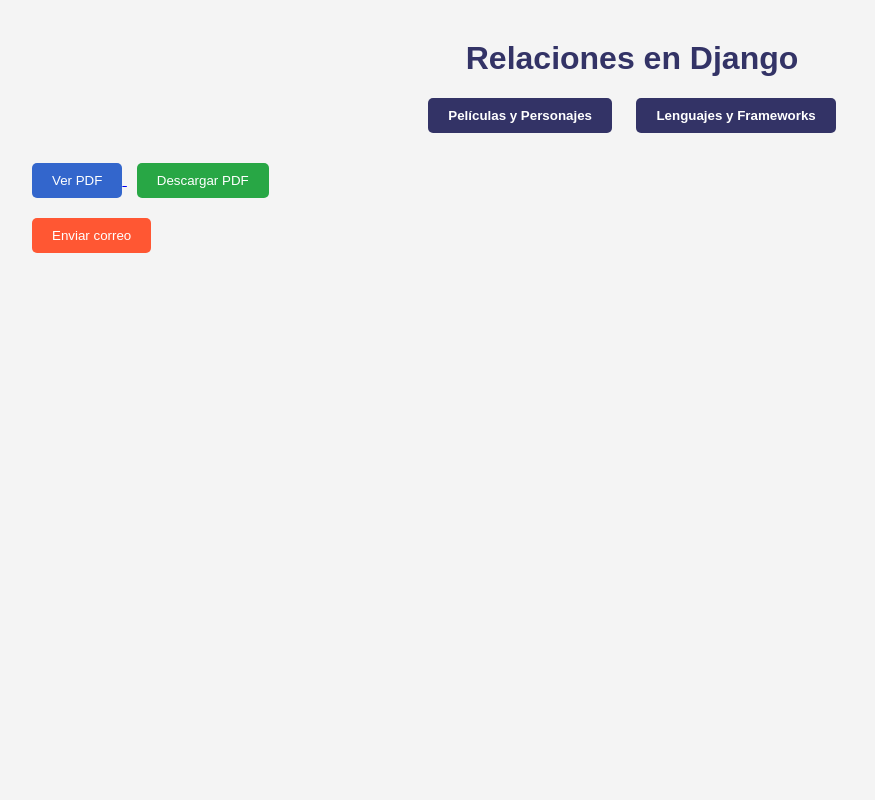
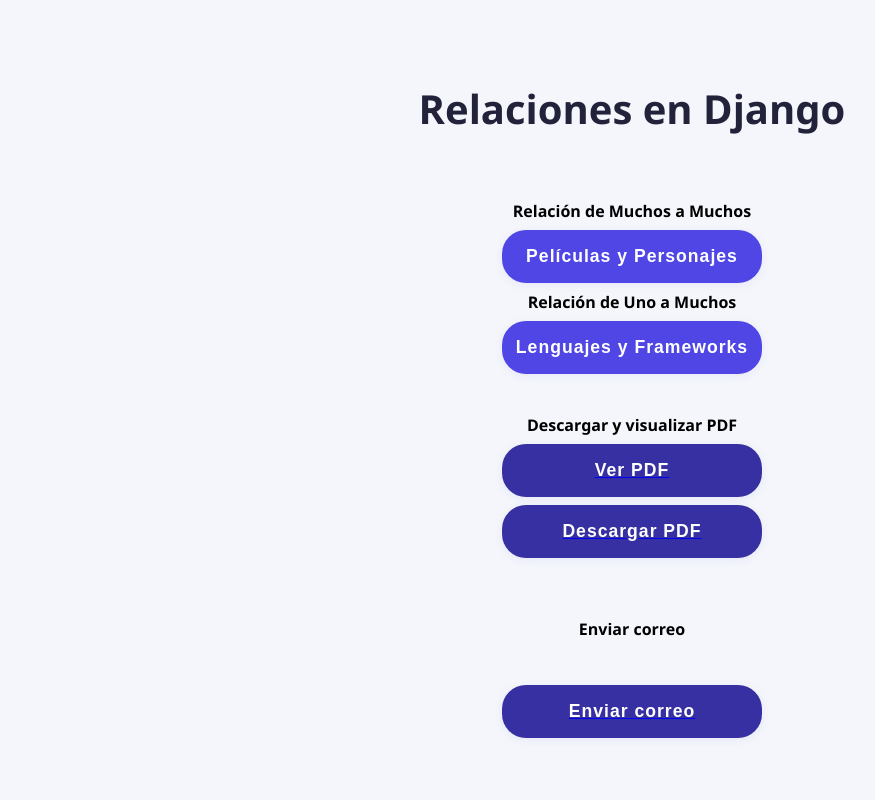
Before and after one commit to romich1307/PWEB2-LAB_A, a Django app: page / in a window 1280 px wide. Shown: the whole page, without its empty margins (8-883 px from the left). Run offline with Django 5.2, Linux system fonts and the light colour scheme; data comes from the database, SQL or seed files in the repository.

Commit message:
mejorando el diseño de la página de envío de correo y actualizando estilos en el index principal

```diff
--- a/LAB8/proyecto_relaciones/templates/index.html
+++ b/LAB8/proyecto_relaciones/templates/index.html
@@ -4,22 +4,60 @@
     <meta charset="UTF-8">
     <title>Relaciones en Django</title>
     <style>
-        body { font-family: Arial, sans-serif; margin: 40px; background-color: #f4f4f4; }
-        h1 { color: #333366; text-align: center; }
-        .menu { text-align: center; margin-bottom: 30px; }
-        .menu button {
-            margin: 0 10px;
-            padding: 10px 20px;
-            background-color: #333366;
-            color: white;
+        /* Estilos generales */
+        body {
+            min-height: 100vh;
+            display: flex;
+            align-items: center;
+            justify-content: center;
+            background: #f4f6fb;
+            font-family: 'Segoe UI', Arial, sans-serif;
+            margin: 0;
+        }
+
+        /* Contenedor principal */
+        .center-container {
+            display: flex;
+            flex-direction: column;
+            align-items: center;
+            gap: 2rem;
+        }
+
+        /* Título centrado */
+        .center-container h1 {
+            text-align: center;
+            font-size: 2.5rem;
+            color: #22223b;
+            margin-bottom: 2rem;
+            font-weight: 700;
+        }
+
+        /* Botones uniformes */
+        .chevere-btn {
+            width: 260px;
+            padding: 1rem 0;
+            margin: 0.5rem 0;
+            background: #4f46e5;
+            color: #fff;
             border: none;
-            border-radius: 5px;
-            font-weight: bold;
+            border-radius: 1.5rem;
+            font-size: 1.1rem;
+            font-weight: 600;
+            box-shadow: 0 2px 8px rgba(79, 70, 229, 0.08);
+            transition: background 0.2s, transform 0.15s;
             cursor: pointer;
+            text-align: center;
+            text-decoration: none;
+            letter-spacing: 1px;
+            display: block;
         }
-        .menu button:hover {
-            background-color: #5555aa;
+
+        .chevere-btn:hover {
+            background: #3730a3;
+            transform: translateY(-2px) scale(1.03);
         }
+
+        /* Secciones */
         .section {
             background-color: #fff;
             padding: 20px;
@@ -29,6 +67,7 @@
             max-width: 800px;
             display: none;
         }
+
         h2 { color: #555; }
         ul { list-style-type: none; padding-left: 0; }
         li { margin-bottom: 10px; }
@@ -43,11 +82,14 @@
 </head>
 <body>
 
+<div class="center-container">
     <h1>Relaciones en Django</h1>
 
     <div class="menu">
-    <button onclick="mostrarSeccion('peliculas')"> Películas y Personajes</button>
-    <button onclick="mostrarSeccion('lenguajes')"> Lenguajes y Frameworks</button>
+        <div style="text-align:center; font-weight:600; margin-bottom:0.3rem;">Relación de Muchos a Muchos</div>
+        <button class="chevere-btn" onclick="mostrarSeccion('peliculas')"> Películas y Personajes</button>
+        <div style="text-align:center; font-weight:600; margin-bottom:0.3rem;">Relación de Uno a Muchos</div>
+        <button class="chevere-btn" onclick="mostrarSeccion('lenguajes')"> Lenguajes y Frameworks</button>
     </div>
 
     <div id="peliculas" class="section">
@@ -79,25 +121,25 @@
     </div>
 
     <div style="margin-bottom: 20px;">
+        <div style="text-align:center; font-weight:600; margin-bottom:0.3rem;">Descargar y visualizar PDF</div>
         <a href="{% url 'generate-pdf' %}" target="_blank">
-        <button style="padding: 10px 20px; background-color: #3366cc; color: white; border: none; border-radius: 5px; cursor: pointer;">
+            <button class="chevere-btn" style="background-color: #3730a3">
                 Ver PDF
             </button>
         </a>
         <a href="{% url 'generate-pdf' %}?download=1">
-        <button style="padding: 10px 20px; background-color: #28a745; color: white; border: none; border-radius: 5px; cursor: pointer; margin-left: 10px;">
+            <button class="chevere-btn" style="background-color: #3730a3">
                 Descargar PDF
             </button>
         </a>
     </div>
+    <div style="text-align:center; font-weight:600; margin-bottom:0.3rem;">Enviar correo</div>
     <a href="{% url 'send-email' %}">
-    <button style="padding: 10px 20px; background-color: #ff5733; color: white; border: none; border-radius: 5px; cursor: pointer;">
+        <button class="chevere-btn" style="background-color: #3730a3;">
             Enviar correo
         </button>
     </a>
-
-
-
+</div>
 
 </body>
 </html>
```
Also changed, not shown: LAB8/proyecto_relaciones/send/templates/send/index.html (+30 -1 lines). Lines whose indentation alone changed are shown as unchanged.
